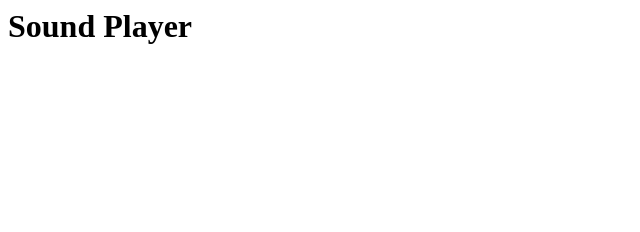
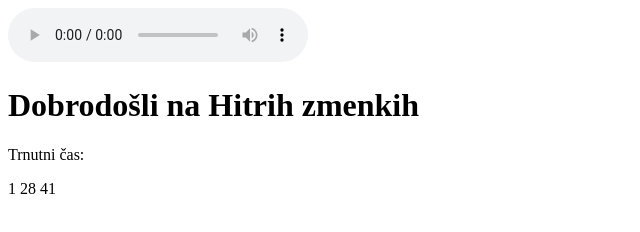
Before and after one commit to DominikBer123/DominikBer123.github.io, a plain HTML site: page index.html in a window 1280 px wide. Shown: the whole page, without its empty margins (0-640 px from the left). Drawn offline with Linux system fonts and the light colour scheme.

Commit message:
delovanje piskanja
Delovanje piskanja

```diff
--- a/index.html
+++ b/index.html
@@ -1,54 +1,176 @@
+<!DOCTYPE html>
 <html>
-<head>
-	<title>Sound Player</title>
-	<script type="text/javascript">
-		// define variables for the sounds and timer
-		var sound1 = new Audio("sounds\sound1.mp3");
-		var sound2 = new Audio("sounds\sound2.mp3");
-		var timer;
+<body>
+<audio controls src="Sound.mp3"></audio>
 
-		// define a function to check the time and play the sounds
-		function checkTime() {
-			var currentTime = new Date();
-			var startTime = new Date(currentTime.getFullYear(), currentTime.getMonth(), currentTime.getDate(), 0, 0, 0); // start at 8.30 am
-			var endTime = new Date(currentTime.getFullYear(), currentTime.getMonth(), currentTime.getDate(), 8, 30, 0); // end at 12.00 pm
-			if (currentTime >= startTime && currentTime <= endTime) { // only play sounds during the specified time range
-				var elapsedMinutes = (currentTime.getMinutes() + 60 * currentTime.getHours() - 510) % 10; // get the number of elapsed 10-minute intervals
-				if (elapsedMinutes == 6 && !sound1.paused) { // play sound1 after 6 minutes
-					sound1.pause();
-					sound1.currentTime = 0;
-					sound2.pause();
-					sound2.currentTime = 0;
-					sound1.play();
-					timer = setInterval(function() {
-						document.getElementById("timer").innerHTML = "Next sound in 2 minutes";
-					}, 1000);
-				} else if (elapsedMinutes == 8 && !sound2.paused) { // play sound2 after 8 minutes
-					sound1.pause();
-					sound1.currentTime = 0;
-					sound2.pause();
-					sound2.currentTime = 0;
-					sound2.play();
-					timer = setInterval(function() {
-						document.getElementById("timer").innerHTML = "Next sound in 4 minutes";
-					}, 1000);
-				}
-			} else { // stop the sounds outside of the specified time range
-				sound1.pause();
-				sound1.currentTime = 0;
-				sound2.pause();
-				sound2.currentTime = 0;
-				clearInterval(timer);
-				document.getElementById("timer").innerHTML = "izven obmocja delovanja";
-			}
-		}
+<h1>Dobrodošli na Hitrih zmenkih</h1>
+<p ></p>
+<h2 id = "stanje"> </h2>
+<p>Trnutni čas:</p>
 
-		// start checking the time every second
-		timer = setInterval(checkTime, 500);
-	</script>
-</head>
-<body>
-	<h1>Sound Player</h1>
-	<div id=timer></div>
+<p1 id="demo"></p1>
+<p2 id="demo1"></p2>
+<p3 id="demo2"></p3>
+<p4 id ="demo3"></p4>
+<p5 id="demo4"></p5>
+<p6 id ="demo5"></p6>
+
+<h3 id = "stanje"></h3>
+
+<h4 id="alarm">	</h4>
+
+<script>
+var sound1 = new Audio("Sound.mp3");
+function checkTime(){
+    //Dobi trenutni čas
+    const d = new Date();
+    var pretvorba = new Date(2023,03,15,0,0,0)
+    //šas kdaj se kaj more zgoditi
+    var ZacHZ= [
+
+  new Date(2023,03,16,02,20,00),
+  new Date(2023,03,16,02,21,00),
+  new Date(2023,03,16,02,22,00),
+  new Date(2023,03,16,02,23,00),
+  new Date(2023,03,16,02,24,00),
+  new Date(2023,03,16,02,25,00),
+  new Date(2023,03,16,02,26,00),
+  new Date(2023,03,16,02,27,00),
+  new Date(2023,03,16,02,28,00),
+  new Date(2023,03,16,02,29,00),
+  new Date(2023,03,16,02,30,00),
+  new Date(2023,03,16,02,31,00),
+  new Date(2023,03,16,02,32,00),
+  new Date(2023,03,16,02,33,00),
+  new Date(2023,03,16,02,34,00),
+  new Date(2023,03,16,02,35,00),
+  new Date(2023,03,16,02,36,00),
+  new Date(2023,03,16,02,37,00),
+  new Date(2023,03,16,02,38,00),
+  new Date(2023,03,16,02,39,00)
+
+    ];
+    var Alarm30Hz = [
+  new Date(2023,03,16,02,20,10),
+  new Date(2023,03,16,02,21,10),
+  new Date(2023,03,16,02,22,10),
+  new Date(2023,03,16,02,23,10),
+  new Date(2023,03,16,02,24,10),
+  new Date(2023,03,16,02,25,10),
+  new Date(2023,03,16,02,26,10),
+  new Date(2023,03,16,02,27,10),
+  new Date(2023,03,16,02,28,10),
+  new Date(2023,03,16,02,29,10),
+  new Date(2023,03,16,02,30,10),
+  new Date(2023,03,16,02,31,10),
+  new Date(2023,03,16,02,32,10),
+  new Date(2023,03,16,02,33,10),
+  new Date(2023,03,16,02,34,10),
+  new Date(2023,03,16,02,35,10),
+  new Date(2023,03,16,02,36,10),
+  new Date(2023,03,16,02,37,10),
+  new Date(2023,03,16,02,38,10),
+  new Date(2023,03,16,02,39,10)
+    ];
+    var KonecHZ = [
+  new Date(2023,03,16,02,20,30),
+  new Date(2023,03,16,02,21,30),
+  new Date(2023,03,16,02,22,30),
+  new Date(2023,03,16,02,23,30),
+  new Date(2023,03,16,02,24,30),
+  new Date(2023,03,16,02,25,30),
+  new Date(2023,03,16,02,26,30),
+  new Date(2023,03,16,02,27,30),
+  new Date(2023,03,16,02,28,30),
+  new Date(2023,03,16,02,29,30),
+  new Date(2023,03,16,02,30,30),
+  new Date(2023,03,16,02,31,30),
+  new Date(2023,03,16,02,32,30),
+  new Date(2023,03,16,02,33,30),
+  new Date(2023,03,16,02,34,30),
+  new Date(2023,03,16,02,35,30),
+  new Date(2023,03,16,02,36,30),
+  new Date(2023,03,16,02,37,30),
+  new Date(2023,03,16,02,38,30),
+  new Date(2023,03,16,02,39,10)
+    ];
+
+
+    //koda za igranje zvoka ob pravi čas
+
+    for (let i =0; i<ZacHZ.length;i++){
+        //preveri zač stanja
+        if (ZacHZ[i].getHours()==d.getHours() && ZacHZ[i].getMinutes()== d.getMinutes() && ZacHZ[i].getSeconds()== d.getSeconds()){
+          //zaigra zvok
+          document.getElementById("alarm").innerHTML ="zac";
+          sound1.play()
+
+          ///
+          break;
+        }
+        else if (Alarm30Hz[i].getHours()==d.getHours() && Alarm30Hz[i].getMinutes()== d.getMinutes() && Alarm30Hz[i].getSeconds()== d.getSeconds()){
+        //zaigra zvok
+        document.getElementById("alarm").innerHTML ="alarm";
+        sound1.play()
+          ///
+          break;
+        }
+        else if(KonecHZ[i].getHours()<=d.getHours() && KonecHZ[i].getMinutes()<= d.getMinutes() && KonecHZ[i].getSeconds()<= d.getSeconds()
+                && ZacHZ[i+1].getHours()>=d.getHours() && ZacHZ[i+1].getMinutes()>= d.getMinutes() && 59>= d.getSeconds()){
+            //zaigra zvok
+            document.getElementById("alarm").innerHTML ="zamenjaj postaje";
+            sound1.play()
+
+          ///
+          break;
+        }
+    };
+    //for (let i =0; i<ZacHZ.length;i++){
+    //    if (ZacHZ[i].getHours() >= d.getHours()>=KonecHZ[i].getHours() &&
+    //        ZacHZ[i].getMinutes() <= d.getMinutes() <=KonecHZ[i].getMinutes()){
+    //            document.getElementById("stanje").innerHTML =  "Izvaja se HITRI ZMENEK!!";
+    //            document.getElementById("timer").innerHTML =  "Imate še: " + String(KonecHZ[i].getMinutes() - d.getMinutes()+"min in "+ String(KonecHZ[i].getMinutes()-d.getMinutes()+"s"));
+    //            //mogoče treba še dodati -1min pri timerju
+    //            if (Alarm30Hz[i].getHours() <= d.getHours()<=KonecHZ[i].getHours() &&
+    //                Alarm30Hz[i].getMinutes() <= d.getMinutes() <=KonecHZ[i].getMinutes()&&
+    //                Alarm30Hz[i].getSeconds() <= d.getSeconds() <= 59){
+    //                    document.getElementById("alarm").innerHTML ="Zaključujte z Hitrimi zmenki samo še 30s!";
+    //            } else{
+    //                document.getElementById("alarm").innerHTML ="";
+    //            }
+//
+//
+    //    }else if (ZacHZ[i].getHours() <= d.getHours()<=KonecHZ[i].getHours() &&
+    //        ZacHZ[i].getMinutes() >= d.getMinutes() >=KonecHZ[i].getMinutes()){
+    //            document.getElementById("stanje").innerHTML =  "Menjava Podjetij!!";
+    //            document.getElementById("timer").innerHTML =  "Imate še: " + String(ZacHZ[i].getMinutes() - d.getMinutes()+"min in "+ String(ZacHZ[i].getMinutes()-d.getMinutes()+"s"))
+    //    } else{
+    //        document.getElementById("alarm").innerHTML ="/";
+    //        document.getElementById("stanje").innerHTML ="/";
+    //        document.getElementById("timer").innerHTML ="/";
+    //    }
+    //        ;
+//
+    //}
+
+
+
+
+
+
+    document.getElementById("demo").innerHTML = d.getHours();
+    document.getElementById("demo1").innerHTML = d.getMinutes();
+    document.getElementById("demo2").innerHTML = d.getSeconds();
+
+
+}
+
+
+var x;
+
+x=setInterval(checkTime, 1000)
+
+</script>
+
 </body>
 </html>
```
Also changed, not shown: 1 other file.
